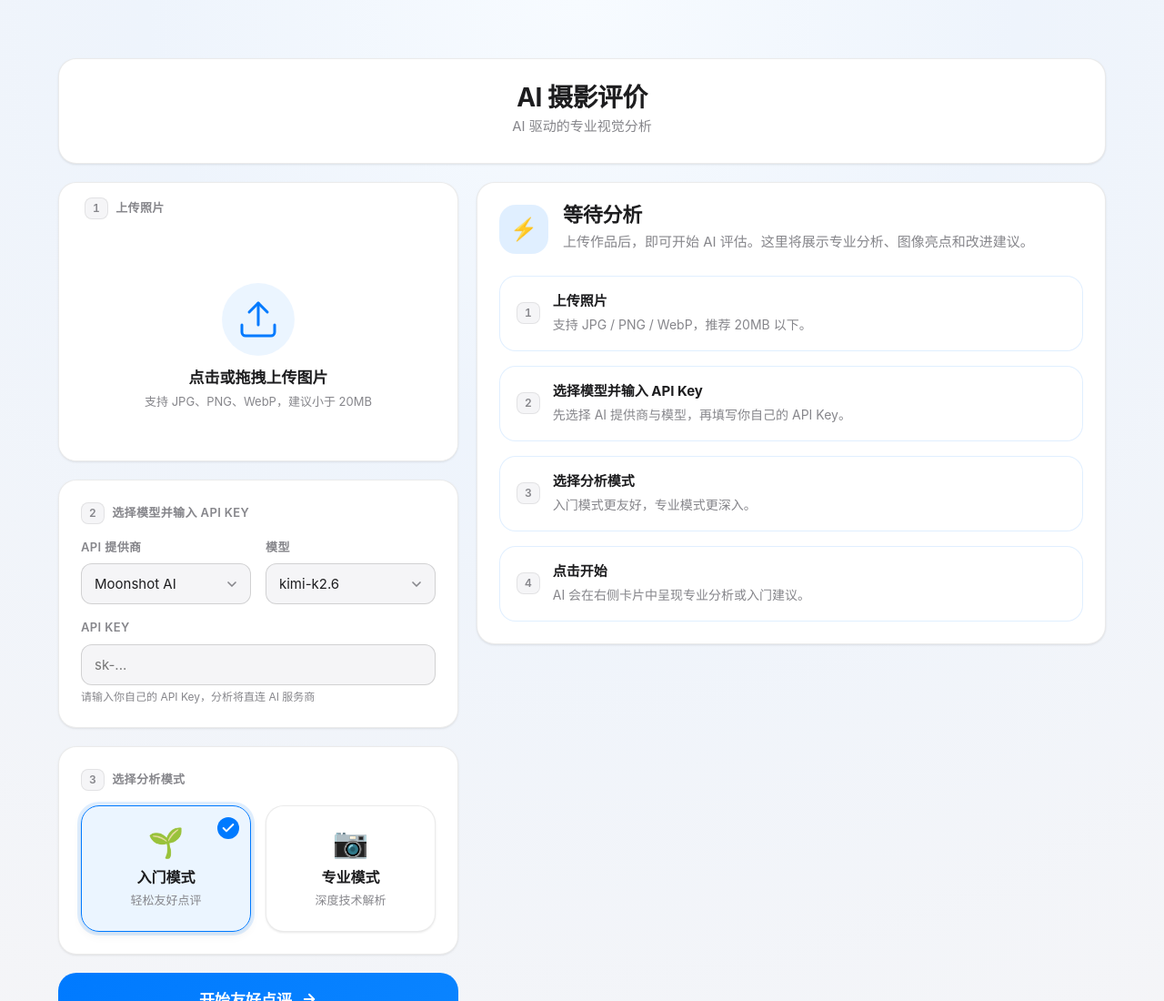
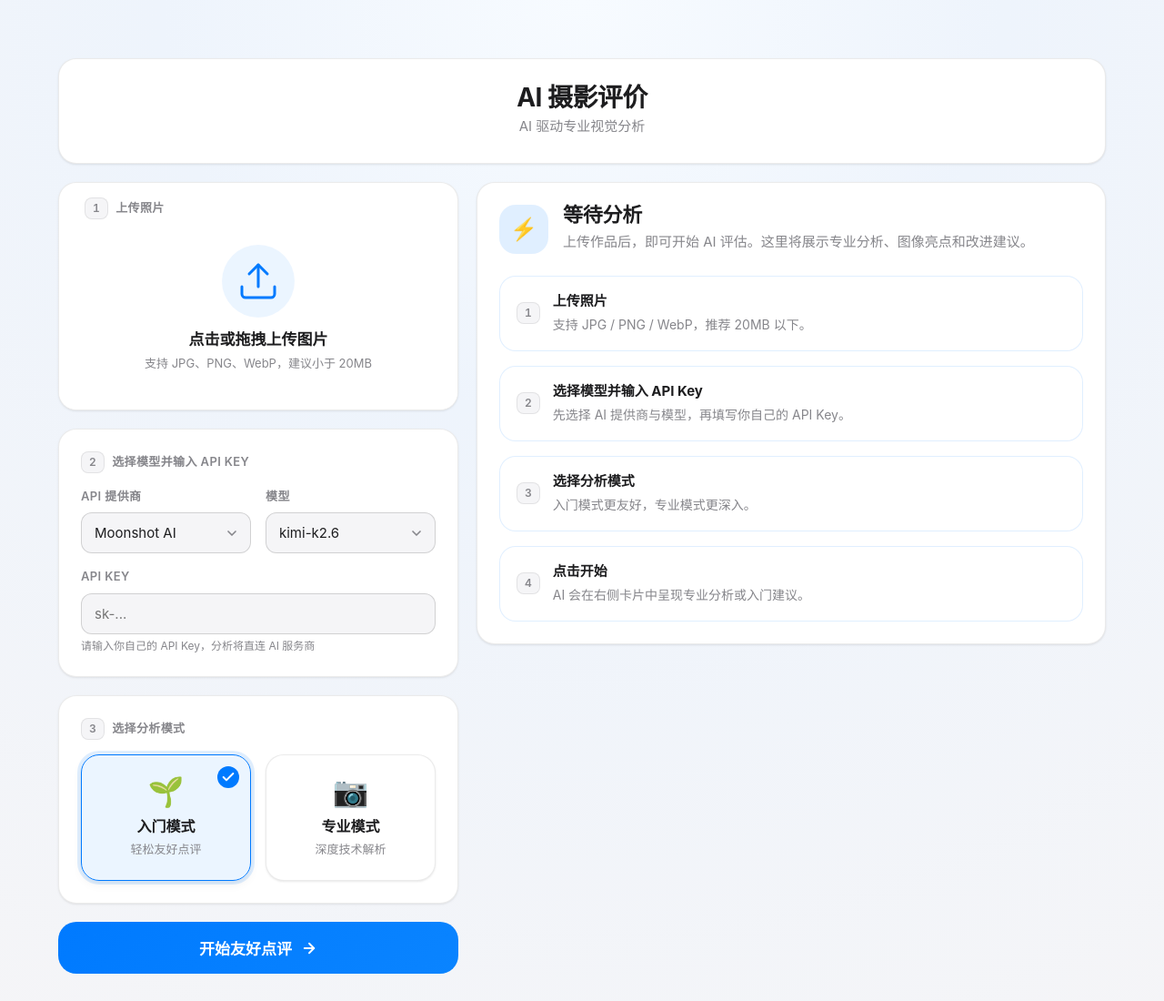
Before and after one commit to zhayichang/ai-photo-evaluator, a plain HTML site: page index.html in a window 1280 px wide. Shown: the top 1100 px of the page at 91% size. Drawn offline with Linux system fonts and the light colour scheme.

Commit message:
adjust styles

```diff
--- a/index.html
+++ b/index.html
@@ -18,7 +18,7 @@
 
         <section class="card title-card">
             <h1>AI 摄影评价</h1>
-            <p class="subtitle">AI 驱动的专业视觉分析</p>
+            <p class="subtitle">AI 驱动专业视觉分析</p>
         </section>
 
         <div class="app-layout">
--- a/style.css
+++ b/style.css
@@ -472,8 +472,8 @@ select option {
 }
 
 .upload-placeholder {
-    min-height: 220px;
-    padding: 54px 28px;
+    min-height: 120px;
+    padding: 12px 28px 40px;
     text-align: center;
     transition: all 0.3s ease;
     cursor: pointer;
@@ -534,7 +534,7 @@ select option {
 
 /* Preview */
 .preview-container {
-    padding: 24px;
+    padding: 12px 24px 24px;
     animation: fadeIn 0.4s ease-out;
 }
 
@@ -1315,7 +1315,6 @@ select option {
         color: var(--text);
     }
 
-    .upload-placeholder,
     .step-item,
     .preview-image-wrapper,
     .loading-section {
```
